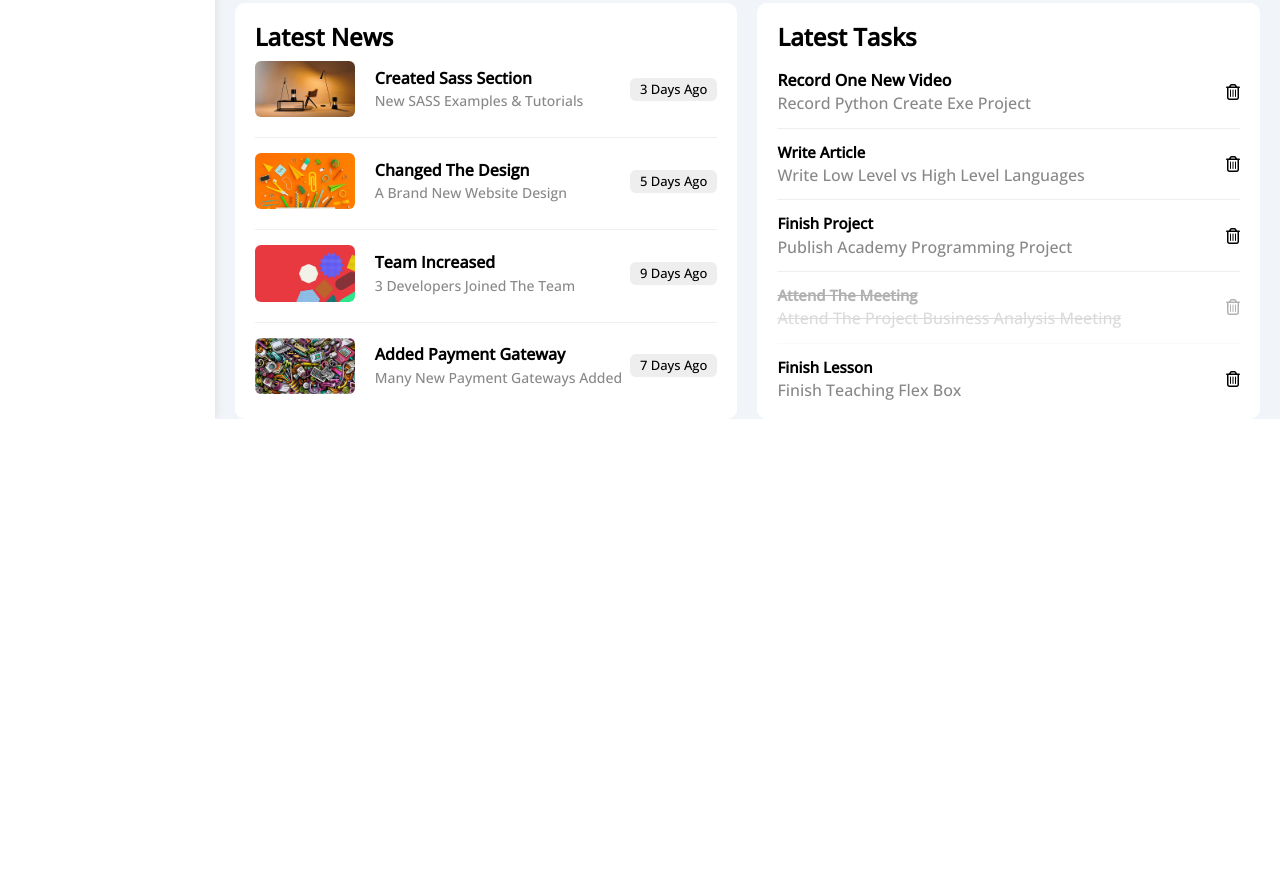
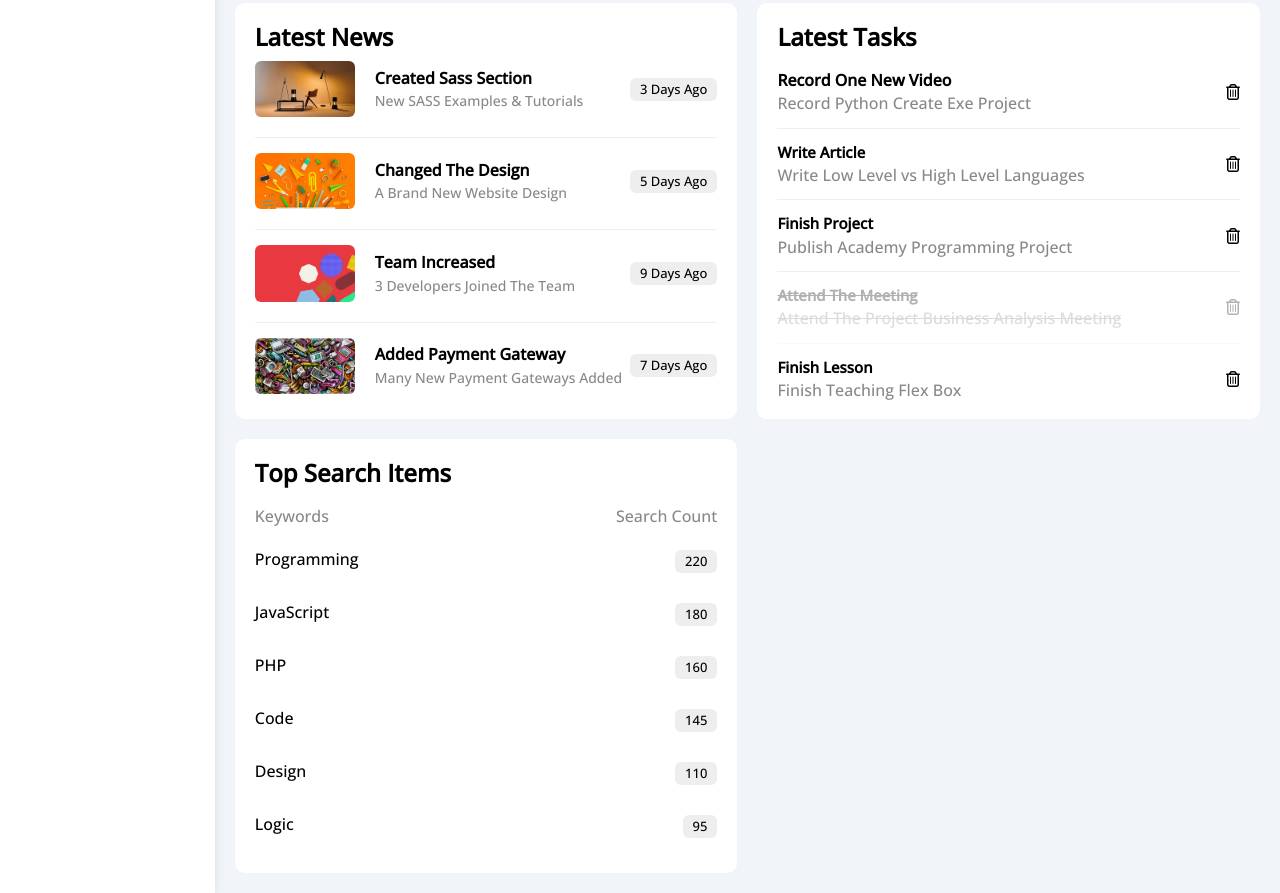
Before and after one commit to abdo2418/Template-Four, a plain HTML site: page index.html in a window 1280 px wide. Shown: the part 1016-1909 px from the top of the page. Before the commit the page ends 1435 px from the top, so only its background shows below. Drawn offline with nearby package versions, Linux system fonts and the light colour scheme.

Commit message:
Created Top Search Widget

```diff
--- a/css/framework.css
+++ b/css/framework.css
@@ -53,6 +53,12 @@
 }
 .p-20 {
   padding: 20px;
+}
+.pt-15 {
+  padding-top: 15px;
+}
+.pb-15 {
+  padding-bottom: 15px;
 }
 .m-0 {
   margin: 0;
--- a/css/master.css
+++ b/css/master.css
@@ -185,6 +185,7 @@ a {
   grid-template-columns: repeat(auto-fill, minmax(450px, 1fr));
   margin-right: 20px;
   margin-left: 20px;
+  margin-bottom: 20px;
 }
 @media (max-width: 767px) {
   .wrapper {
--- a/index.html
+++ b/index.html
@@ -274,6 +274,39 @@
       </div>
     </div>
     <!-- End Tasks Widget -->
+    <!-- Start Top Search Widget -->
+    <div class="top-search widget-shape">
+      <h2 class="mt-0 mb-20">Top Search Items</h2>
+      <div class="items-head d-flex space-between c-grey mb-10">
+        <span>Keywords</span>
+        <span>Search Count</span>
+      </div>
+      <div class="row d-flex space-between pb-15 pt-15">
+        <span>Programming</span>
+        <span class="btn-shape fs-13 bg-eee">220</span>
+      </div>
+      <div class="row d-flex space-between pb-15 pt-15">
+        <span>JavaScript</span>
+        <span class="btn-shape fs-13 bg-eee">180</span>
+      </div>
+      <div class="row d-flex space-between pb-15 pt-15">
+        <span>PHP</span>
+        <span class="btn-shape fs-13 bg-eee">160</span>
+      </div>
+      <div class="row d-flex space-between pb-15 pt-15">
+        <span>Code</span>
+        <span class="btn-shape fs-13 bg-eee">145</span>
+      </div>
+      <div class="row d-flex space-between pb-15 pt-15">
+        <span>Design</span>
+        <span class="btn-shape fs-13 bg-eee">110</span>
+      </div>
+      <div class="row d-flex space-between pb-15 pt-15">
+        <span>Logic</span>
+        <span class="btn-shape fs-13 bg-eee">95</span>
+      </div>
+    </div>
+    <!-- End Top Search Widget -->
     </div>
     <!-- End Wrapper -->
     </div>
```
